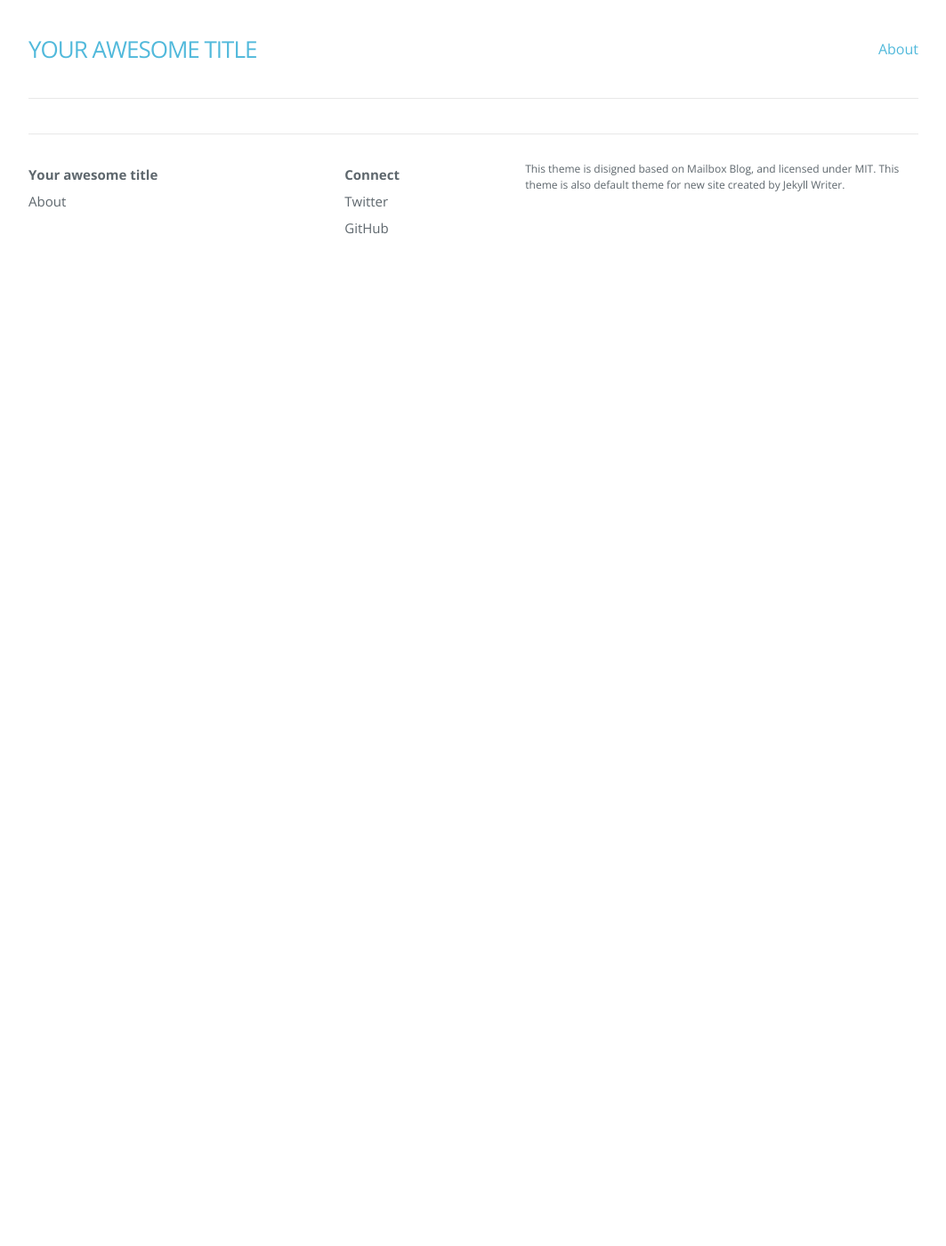
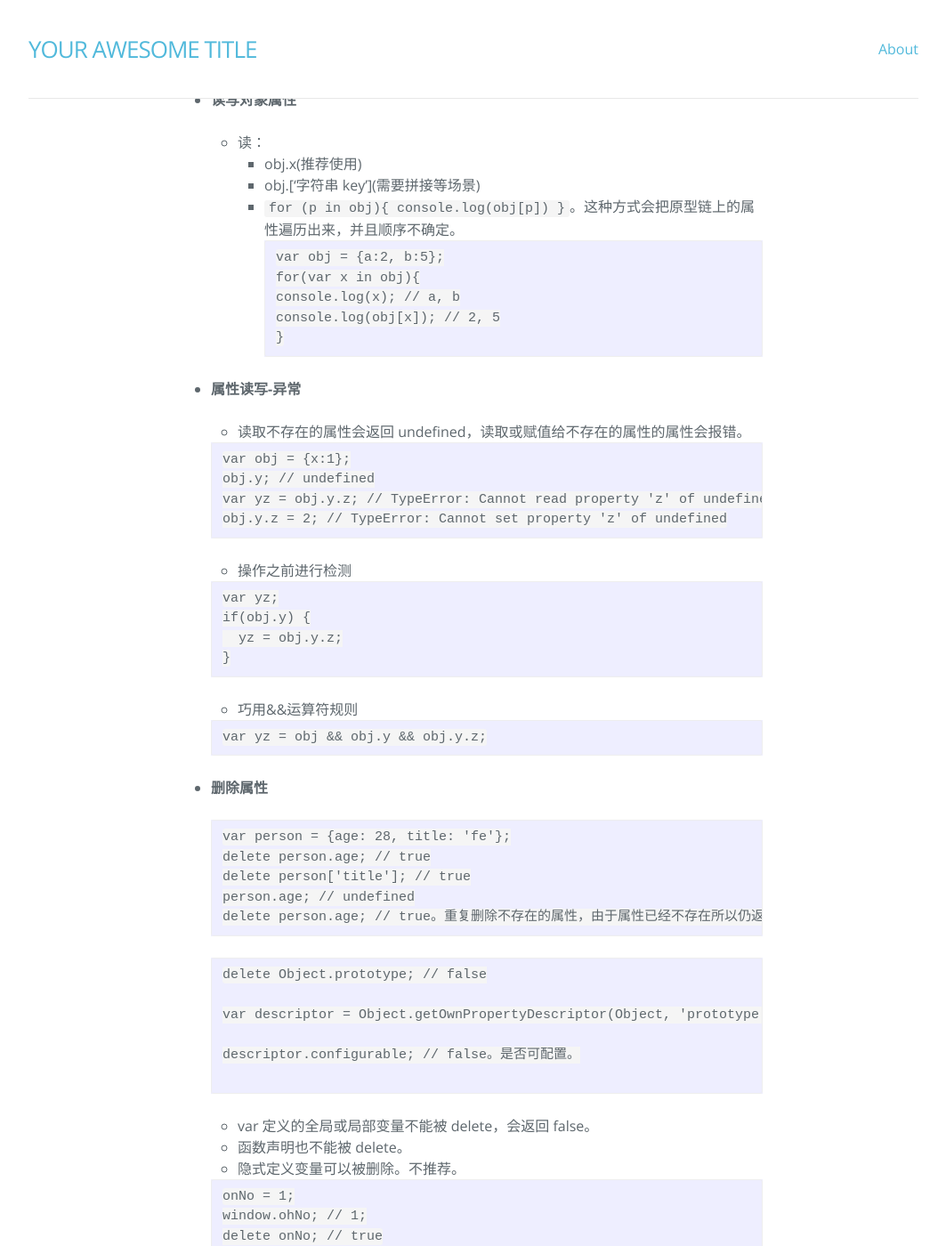
Before and after one commit to XiaoBaiCaiBao/blog, a Jekyll site: the page built from _posts/2019-02-14-前端知识点.md, in a window 1280 px wide and 1400 px high, scrolled down 4688 px. Shown: the whole window at 89% size, without its empty margins (108-1171 px from the left). Built offline with Jekyll 4.4.1, drawn with Linux system fonts in a browser that asks for light colours; nearby versions of some CDN libraries; before the commit the page ends 5026 px from its top, so only the background shows below that; some of the changed text lies outside the part shown.

Commit message:
Update 前端知识点

````diff
--- a/_posts/2019-02-14-前端知识点.md
+++ b/_posts/2019-02-14-前端知识点.md
@@ -130,6 +130,7 @@ tags: ''
   2. var ob = new function();
      ob 是对象？函数里面的行为会立即执行？
   3. 原型链指向问题。
+  4. 对象属性检测。重新看看视频。
 
 ## |**对象与原型**|
 
@@ -157,10 +158,211 @@ tags: ''
 
 #### 2019.2.15
 
-## |**属性**|
+## |**对象**|
 
-- imooc 《javascript 深入浅出》 （4-）
+- imooc 《javascript 深入浅出》 （第 4 章）
 
-**？？**
+### 属性操作（4-3）
 
-- **知识点**
+- **读写对象属性**
+
+  - 读：
+    - obj.x(推荐使用)
+    - obj.\['字符串 key'\](需要拼接等场景)
+    - `for (p in obj){ console.log(obj[p]) }`。这种方式会把原型链上的属性遍历出来，并且顺序不确定。
+    ```
+    var obj = {a:2, b:5};
+    for(var x in obj){
+      console.log(x); // a, b
+      console.log(obj[x]); // 2, 5
+    }
+    ```
+
+- **属性读写-异常**
+
+  - 读取不存在的属性会返回 undefined，读取或赋值给不存在的属性的属性会报错。
+
+  ```
+  var obj = {x:1};
+  obj.y; // undefined
+  var yz = obj.y.z; // TypeError: Cannot read property 'z' of undefined
+  obj.y.z = 2; // TypeError: Cannot set property 'z' of undefined
+  ```
+
+  - 操作之前进行检测
+
+  ```
+  var yz;
+  if(obj.y) {
+    yz = obj.y.z;
+  }
+  ```
+
+  - 巧用&&运算符规则
+
+  ```
+  var yz = obj && obj.y && obj.y.z;
+  ```
+
+* **删除属性**
+
+  ```
+  var person = {age: 28, title: 'fe'};
+  delete person.age; // true
+  delete person['title']; // true
+  person.age; // undefined
+  delete person.age; // true。重复删除不存在的属性，由于属性已经不存在所以仍返回true。
+  ```
+
+  ```
+  delete Object.prototype; // false
+
+  var descriptor = Object.getOwnPropertyDescriptor(Object, 'prototype'); // 获取对象中的所有标签，第一个参数是要查看的对象，第二个参数是要检测的属性。descriptor是属性的描述器对象。
+
+  descriptor.configurable; // false。是否可配置。
+
+  ```
+
+  - var 定义的全局或局部变量不能被 delete，会返回 false。
+  - 函数声明也不能被 delete。
+  - 隐式定义变量可以被删除。不推荐。
+
+  ```
+  onNo = 1;
+  window.ohNo; // 1;
+  delete onNo; // true
+  ```
+
+  - evalue？里面定义的变量可以被删除。？这句话没听清，没细讲。
+
+- **属性检测**
+
+  ```
+  // 构造一个对象并添加属性
+  var cat = new Object;
+  cat.legs = 4;
+  cat.name = "Kitty";
+
+  // in操作符来检测。会沿原型链向上查找。
+  ''legs' in cat; // true
+  ''abc' in cat; // false
+  ''toString' in cat; // true, inherited property.
+
+  // hasOwnProperty('key')。只检查对象本身。
+  cat.hasOwnProperty('legs'); // true
+  cat.hasOwnProperty('toString'); // false
+
+  // propertyIsEnumerable。检查属性是否可枚举。原型链上的大部分属性可枚举都是false，所以console对象时不会显示出来。
+  cat.propertyIsEnumerable('legs'); // true
+  cat.propertyIsEnumerable('toString'); // false
+
+  ```
+
+  - 自定义枚举标签
+
+  ```
+  Object.defineProperty(object name, 'property name', {enumerable: false(默认也是false), value: 1000}); // 通过这种方式定义的属性的enumerable如果不设置，默认为false。其他方式如字面量定义的对象属性默认enumerable是true。
+
+  ```
+
+  - 检测写法
+
+  ```
+  // 判断属性是否存在
+  if(cat && cat.legs){
+    cat.legs *= 2;
+  }
+
+  // undefined == null（两个等号下）
+  if(cat.legs != undefined){
+    // !== undefined or !== null
+  }
+
+  // 只处理不等于undefined的情况，使用严格等于
+  if(cat.legs !== undefined){
+    // only if cat.legs is not undefined
+  }
+  ```
+
+- **属性枚举**
+  - 不可枚举属性在对象 for in 遍历时不会显示
+  - 只处理对象上的属性，不处理原型链上的属性，可增加 obj.hasOwnProperty(key)判断
+
+### get/set 方法（4-4）
+
+- 属性的 getter/setter 方法
+
+```
+var man = {
+  weibo: '@Bosn',
+  $age: null, // $开头不想暴露给外面
+  get age() {
+    if (this.$age == undefined) { // null值也会进入此分支
+      return new Date().getFullYear() - 1988;
+    } else {
+      return this.$age;
+    }
+  },
+  set age(val) {
+    val = +val; // '+'可将值转化为数字类型
+    if (!isNaN(val) && val > 0 && val < 150) {
+      this.$age = +val;
+    } else {
+      throw new Error('Incorrect val =' + val);
+    }
+  }
+}
+console.log(man.age); //27
+man.age = 100;
+console.log(man.age); //100
+man.age = 'abc'; //error:Incorrect val = NaN
+```
+
+- get/set 方法与原型链
+  - 如果通过 obj.z 这种方式给对象属性赋值，如果该原型链上存在 z 的 get/set 方法，那么赋值不会成功，而是会走原型链的 get/set 方法。这种情况可通过 Object.defineProperty(obj, 'z', {value: 100, configurable: true});定义属性来解决。
+  - 属性标签 writable 默认为 false，所以如果设置属性时不设置 writable，并且原型链上有这个属性，那么之后修改这个属性就不能成功。
+
+### 属性标签（4-5）
+
+- 获取属性标签
+  Object.getOwnPropertyDescriptor({pro: true}, 'pro');
+  通过字面量方式定义的对象的 writable,enumerable,configurable 标签默认值均为 true。
+- 设置属性标签
+  ```
+  Object.defineProperty(person, 'name',{
+    writable: true/false
+    enumerable: true/false // 设置false后，Object.keys(person);就不会显示
+    configurable: true/false
+    value: ''
+  })
+  ```
+  设置多个属性,以及增加 get/set 方法
+  ```
+  Object.defineProperties(person, {
+    title: {
+      value: 'fe',
+      enumerable: true
+    },
+    salary: {
+      value: 50000,
+      enumerable: true,
+      writable: true
+    },
+    //...,
+    luck: {
+      get: function () {
+        return Math.Random() > 0.5 ? 'good' : 'bad';
+      }
+    },
+    promote: {
+      set: function (level) {
+        this.salary *= 1 + level * 0.1;
+      }
+    }
+  })
+  ```
+- configurable 和 writable 为 true 或 false 的情况组合下属性的权限表格？？？
+
+### 对象标签，对象序列化（4-6）
+
+- 获取属性标签
````
